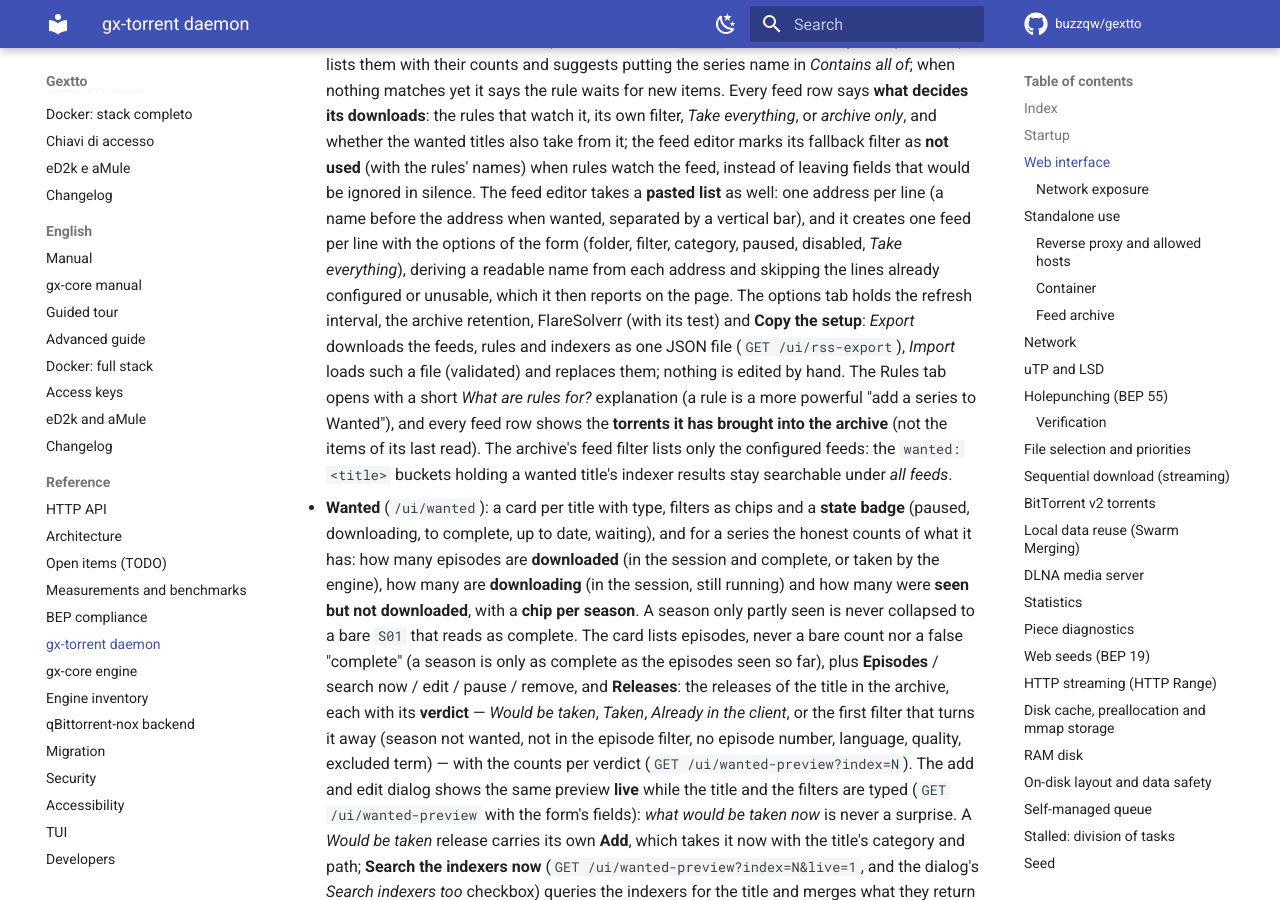
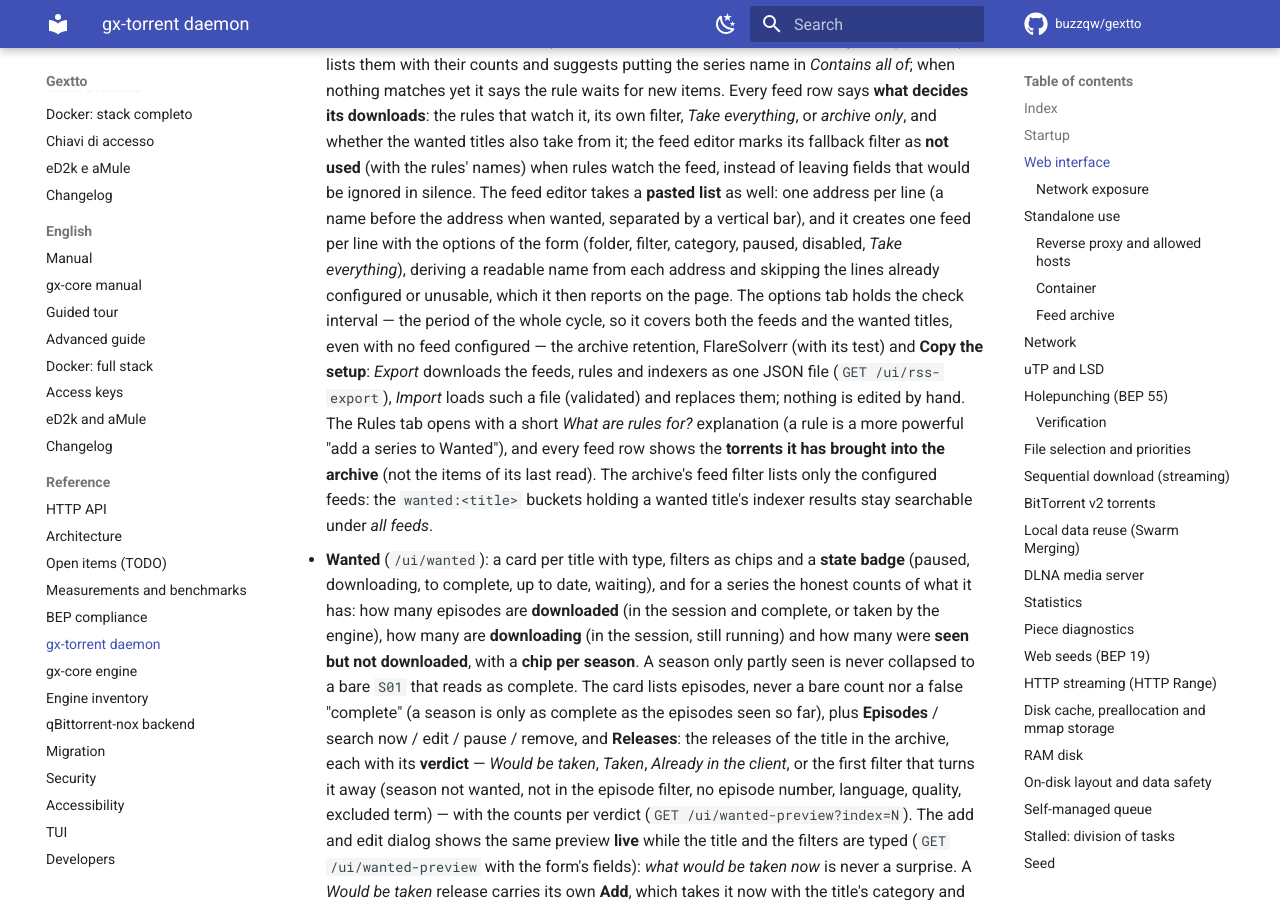
Before and after one commit to buzzqw/gextto, an MkDocs documentation site: the page built from docs/gx-torrent.md, in a window 1280 px wide and 900 px high, scrolled down 8595 px. Built offline with MkDocs 1.6.1 and Material for MkDocs 9.7.7, drawn with Linux system fonts in a browser that asks for light colours; comment, search, counter and statistics services are not loaded; some of the changed text lies outside the part shown.

Commit message:
gx-torrent: the RSS options interval names the wanted cycle too
The option said "Refresh interval" and "How often every active feed is
checked", but the period drives the whole cycle: with no feed configured the
wanted titles are still searched on the indexers at that interval. It is now
"Check interval (minutes)" with a description that says both, translated in
the six languages, and the validation message follows.

Docs and changelog updated.

```diff
--- a/docs/gx-torrent.md
+++ b/docs/gx-torrent.md
@@ -340,8 +340,9 @@
   line with the options of the form (folder, filter, category, paused, disabled,
   *Take everything*), deriving a readable name from each address and skipping the
   lines already configured or unusable, which it then reports on the page.
-  The options tab holds the refresh interval, the archive retention,
-  FlareSolverr (with its test) and **Copy the setup**: *Export* downloads the
+  The options tab holds the check interval — the period of the whole cycle, so
+  it covers both the feeds and the wanted titles, even with no feed configured —
+  the archive retention, FlareSolverr (with its test) and **Copy the setup**: *Export* downloads the
   feeds, rules and indexers as one JSON file (`GET /ui/rss-export`), *Import*
   loads such a file (validated) and replaces them; nothing is edited by hand.
   The Rules tab opens with a short *What are rules for?* explanation (a rule is
@@ -1125,8 +1126,10 @@
 *Remove*: reads that feed immediately and refreshes the row), **Edit** (the form is filled,
 including the *Feed options*: folder, include/exclude, category, path, pause, disabled),
 **Enable/Disable** and **Remove**. An **RSS options** box sets
-the refresh interval (minutes) and the archive retention (days)
-and shows the time of the next automatic check. The **rule editor** has
+the check interval (minutes) and the archive retention (days) and shows the time
+of the next automatic check. The check interval is the period of the whole
+cycle: it decides how often the feeds are read and the wanted titles are
+searched on the indexers, so it applies even with no feed configured. The **rule editor** has
 one rule per row with **Edit** (loads the rule into the form; saving keeps it in
 its place in the order), **Enable/Disable**, arrows to change its order — the
 first that matches wins — and *Remove*; the form also has *Download once*
--- a/internal/webui/assets/rss.html
+++ b/internal/webui/assets/rss.html
@@ -76,7 +76,7 @@
   <button type="button" role="tab" id="tab-feeds" aria-controls="p-feeds" aria-selected="true" data-tab="feeds" title="RSS feeds and listing pages"><svg class="i"><use href="/assets/icons.svg#i-rss"/></svg> Feeds<span class="cnt">{{FEEDCOUNT}}</span></button>
   <button type="button" role="tab" id="tab-rules" aria-controls="p-rules" aria-selected="false" data-tab="rules" title="Download rules, evaluated in order"><svg class="i"><use href="/assets/icons.svg#i-filter"/></svg> Rules<span class="cnt">{{RULECOUNT}}</span></button>
   <button type="button" role="tab" id="tab-indexers" aria-controls="p-indexers" aria-selected="false" data-tab="indexers" title="Torznab indexers (Prowlarr, Jackett)"><svg class="i"><use href="/assets/icons.svg#i-server"/></svg> Indexers<span class="cnt">{{INDEXERCOUNT}}</span></button>
-  <button type="button" role="tab" id="tab-options" aria-controls="p-options" aria-selected="false" data-tab="options" title="Refresh interval, archive retention, FlareSolverr"><svg class="i"><use href="/assets/icons.svg#i-gear"/></svg> Options</button>
+  <button type="button" role="tab" id="tab-options" aria-controls="p-options" aria-selected="false" data-tab="options" title="Check interval, archive retention, FlareSolverr"><svg class="i"><use href="/assets/icons.svg#i-gear"/></svg> Options</button>
 </div>
 
 <section class="tabpanel" id="p-feeds" role="tabpanel" aria-labelledby="tab-feeds">
@@ -92,7 +92,7 @@
     <div class="actions" style="margin:0">
       <button type="button" class="primary sm" id="guide-new-feed" title="Add an RSS feed">New feed</button>
       <button type="button" class="sm" id="guide-new-rule" title="Add a download rule">New rule</button>
-      <a class="btn sm" href="#options" id="guide-import" title="Refresh interval, archive retention, FlareSolverr">Import a setup</a>
+      <a class="btn sm" href="#options" id="guide-import" title="Check interval, archive retention, FlareSolverr">Import a setup</a>
     </div>
   </div>
 </section>
@@ -128,7 +128,7 @@
 <section class="tabpanel" id="p-options" role="tabpanel" aria-labelledby="tab-options" hidden>
   <form method="post" action="/ui/rss-settings" id="rss-settings">
     <div class="optgrid">
-      <div class="panel"><h3>Refresh interval (minutes)</h3><p>How often every active feed is checked.</p><input type="number" min="1" max="1440" name="interval" value="{{FEEDINTERVAL}}" aria-label="Refresh interval (minutes)" title="How often every active feed is checked"></div>
+      <div class="panel"><h3>Check interval (minutes)</h3><p>How often feeds are checked and wanted titles are searched.</p><input type="number" min="1" max="1440" name="interval" value="{{FEEDINTERVAL}}" aria-label="Check interval (minutes)" title="How often feeds are checked and wanted titles are searched"></div>
       <div class="panel"><h3>Archive retention (days, 0 = keep all)</h3><p>Items found longer ago are removed from the archive.</p><input type="number" min="0" max="3650" name="archive_days" value="{{ARCHIVEDAYS}}" aria-label="Archive retention (days, 0 = keep all)" title="Items found longer ago are removed from the archive"></div>
       <div class="panel"><h3>FlareSolverr URL</h3><p>Used for feeds and indexers behind a Cloudflare challenge; empty to disable.</p>
         <input type="text" name="flaresolverr" value="{{FLARESOLVERR}}" placeholder="http://127.0.0.1:8191" autocomplete="off" aria-label="FlareSolverr URL" title="FlareSolverr service used to pass feeds and indexers behind a Cloudflare challenge; empty to disable">
```
Also changed, not shown: changelog.en.md (+1 -0 lines), changelog.md (+1 -0 lines), 2 other files.
